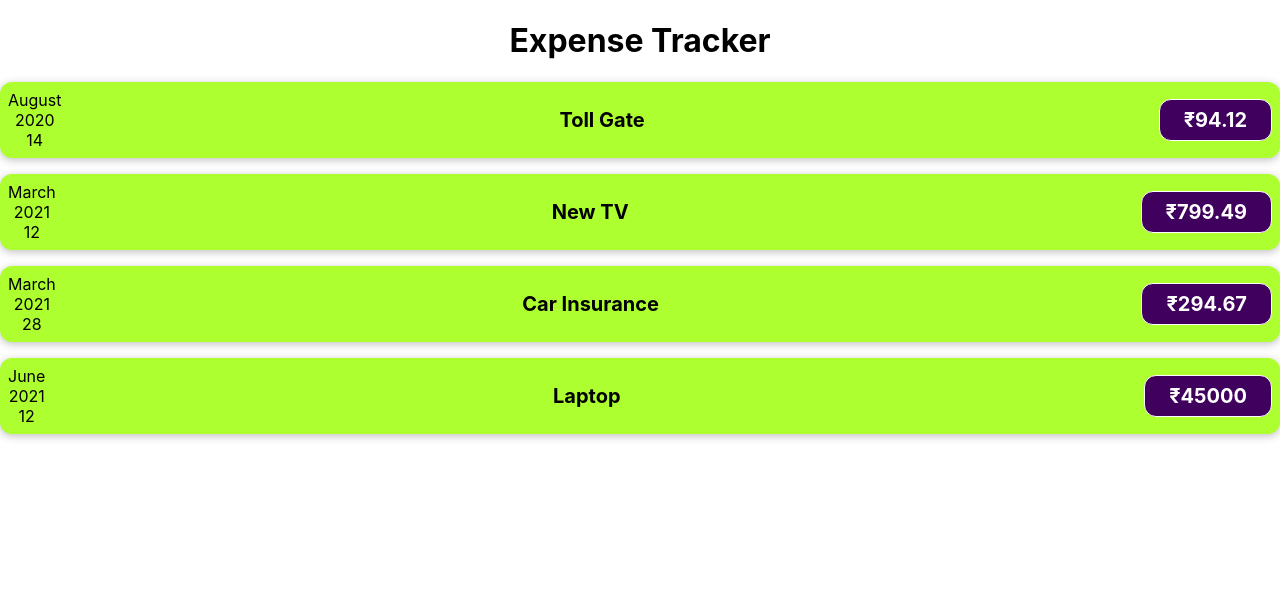
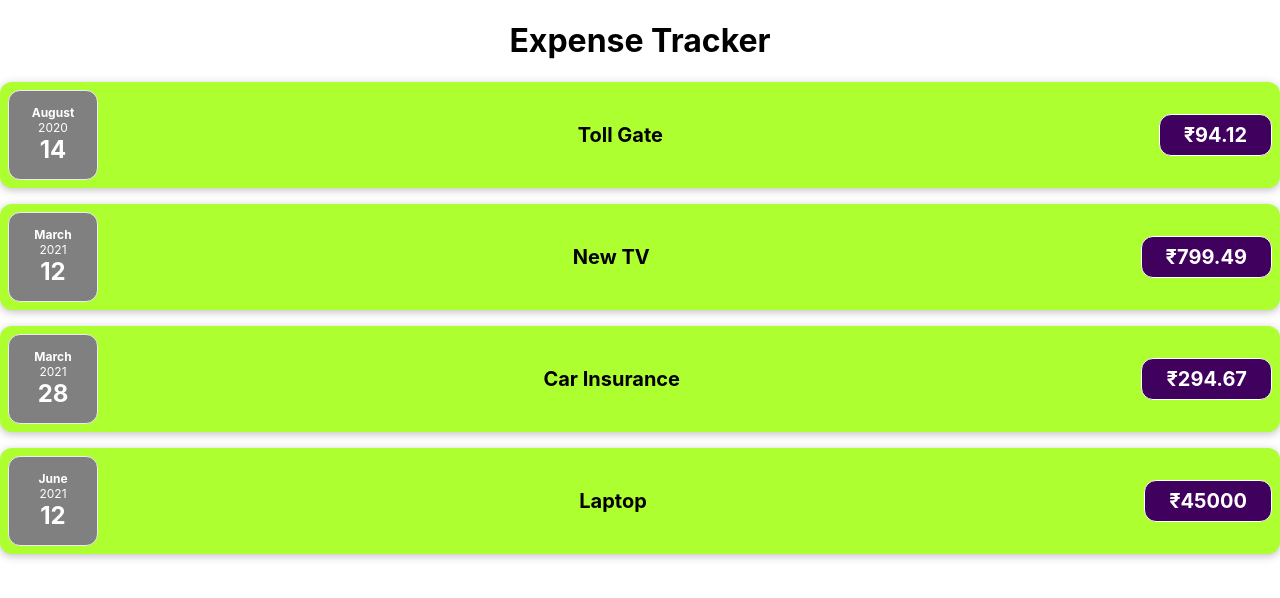
Before and after one commit to jeraldpraveen/React_Training, a React (Create React App) app in the folder expense_tracker/: page / in a window 1280 px wide. Shown: the top 598 px of the page. Built offline with nearby package versions, Linux system fonts and the light colour scheme.

Commit message:
22.Adding CSS to ExpenseDate

```diff
--- /dev/null
+++ b/expense_tracker/src/components/ExpenseDate.css
@@ -0,0 +1,26 @@
+.expense-date {
+  display: flex;
+  flex-direction: column;
+  width: 5.5rem;
+  height: 5.5rem;
+  border: 1px solid #ececec;
+  background-color: grey;
+  color: white;
+  border-radius: 12px;
+  align-items: center;
+  justify-content: center;
+}
+
+.expense-date__month {
+  font-size: 0.75rem;
+  font-weight: bold;
+}
+
+.expense-date__year {
+  font-size: 0.75rem;
+}
+
+.expense-date__day {
+  font-size: 1.5rem;
+  font-weight: bold;
+}
--- a/expense_tracker/src/components/ExpenseDate.js
+++ b/expense_tracker/src/components/ExpenseDate.js
@@ -1,14 +1,15 @@
 import React from "react";
+import "./ExpenseDate.css";
 
 const ExpenseDate = (props) => {
   const month = props.date.toLocaleString("en-US", { month: "long" });
   const day = props.date.toLocaleString("en-US", { day: "2-digit" });
   const year = props.date.getFullYear();
   return (
-    <div>
-      <div>{month}</div>
-      <div>{year}</div>
-      <div>{day}</div>
+    <div className="expense-date">
+      <div className="expense-date__month">{month}</div>
+      <div className="expense-date__year">{year}</div>
+      <div className="expense-date__day">{day}</div>
     </div>
   );
 };
```
